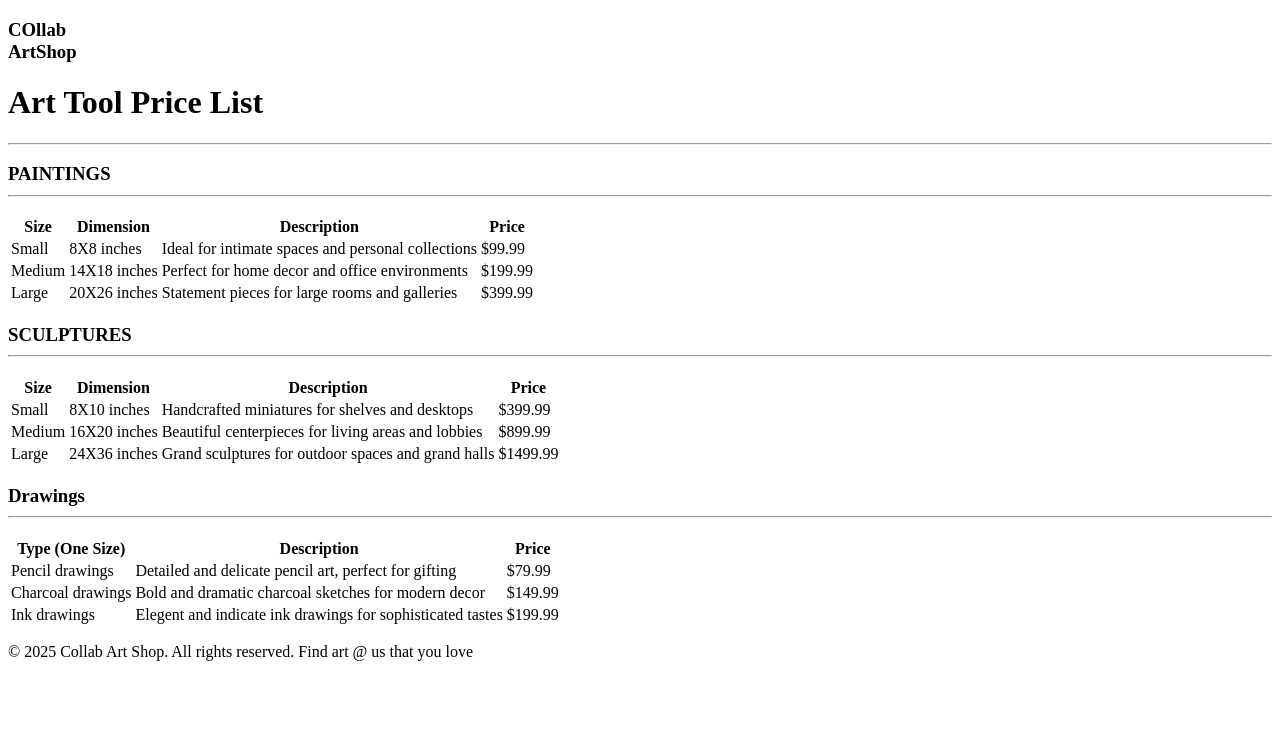
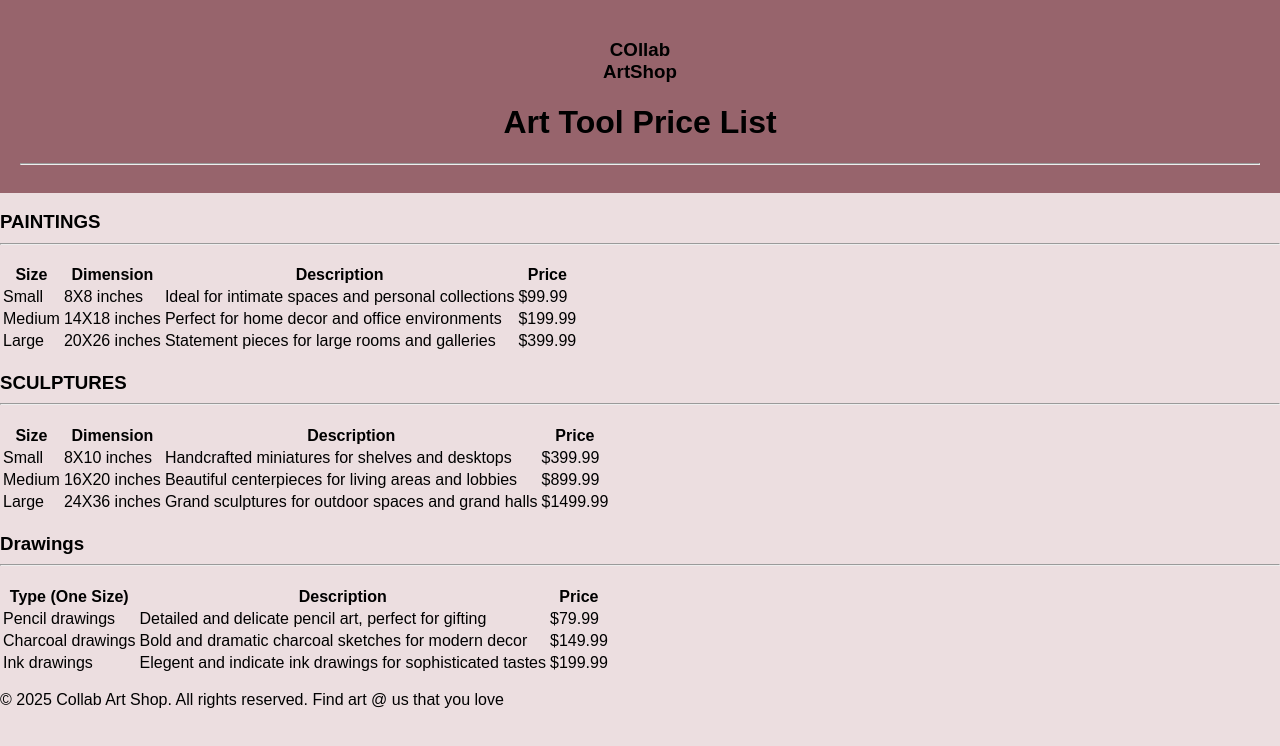
Before and after one commit to TJames14-lab/GIT-Collab, a plain HTML site: page index.html in a window 1280 px wide. Drawn offline with Linux system fonts and the light colour scheme.

Commit message:
added style to  index.html by EM

```diff
--- a/index.html
+++ b/index.html
@@ -2,7 +2,25 @@
 <html lang="en">
 <head>
   <title>Artwork Price List Website</title>
+  <style>
+        body {
+            font-family: Arial, sans-serif;
+            margin: 0;
+            padding: 0;
+            background-color:#ECDEE0;
+            color:black;
 
+
+
+        }
+        header {
+            background-color:#97646C;
+            color:black;
+            padding: 20px;
+            text-align: center;
+        }
+
+    </style>
 </head>
  <body>
     <header>
```
